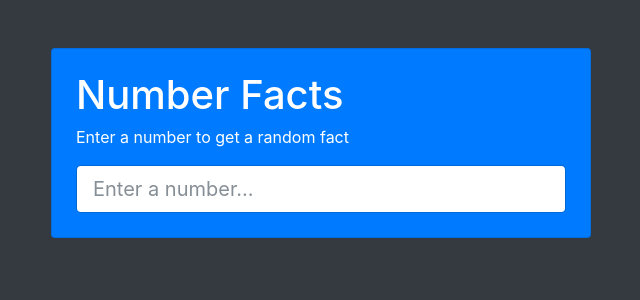
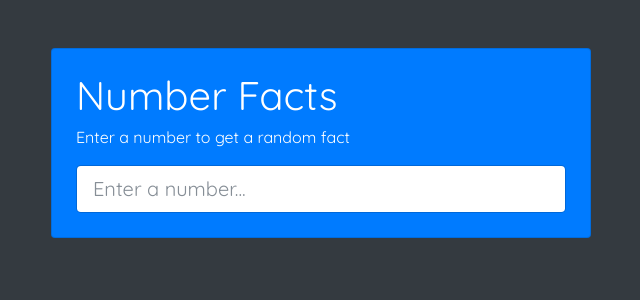
Before and after one commit to michellejanosi/number-facts, a PHP site: page / in a window 1280 px wide. Shown: the top 300 px of the page, without its empty margins (319-959 px from the left). Run offline with PHP 8.4, Linux system fonts and the light colour scheme.

Commit message:
Updated font

```diff
--- a/index.html
+++ b/index.html
@@ -5,6 +5,7 @@
   <meta name="viewport" content="width=device-width, initial-scale=1.0">
   <meta http-equiv="X-UA-Compatible" content="ie=edge">
   <title>Number Facts</title>
+  <link rel="stylesheet" href="https://fonts.googleapis.com/css?family=Quicksand">
   <link rel="stylesheet" href="https://maxcdn.bootstrapcdn.com/bootstrap/4.0.0-beta/css/bootstrap.min.css">
   <link rel="stylesheet" href="style.css">
 </head>
--- a/style.css
+++ b/style.css
@@ -1,3 +1,7 @@
+body {
+  font-family: "Quicksand", sans-serif;
+}
+
 #fact {
   display: none;
 }
```
